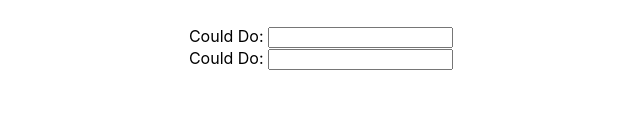
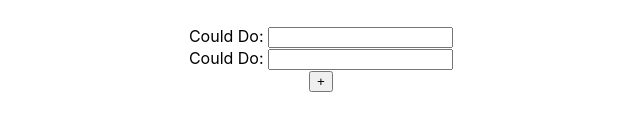
Before and after one commit to BaseBenjamin13/What-To-Do, a React (Create React App) app: page / in a window 1280 px wide. Shown: the part 178-308 px from the top of the page, without its empty margins (319-959 px from the left). Built offline with nearby package versions, Linux system fonts and the light colour scheme.

Commit message:
added add input field component

```diff
--- a/src/components/CouldDo.js
+++ b/src/components/CouldDo.js
@@ -1,10 +1,11 @@
 import React, { useState } from 'react';
 
-import Input from './Input';
+import Input from './inputs/Input';
+import AddInput from './inputs/AddInput';
 
 function CouldDo() {
 
-    const inputs = [<Input/>, <Input />];
+    const [inputs, setInputs] = useState([<Input/>, <Input />]);
     const [couldDos, setCouldDos] = useState([])
 
     return (
@@ -13,6 +14,7 @@ function CouldDo() {
                 {inputs.map((input) => {
                     return input
                 })}
+                <AddInput inputs={inputs} setInputs={setInputs} />
 
             </form>
         </div>
--- /dev/null
+++ b/src/components/inputs/AddInput.js
@@ -0,0 +1,18 @@
+import React from 'react';
+import Input from './Input';
+
+function AddInput({ inputs, setInputs }) {
+
+    const addInput = (e) => {
+        e.preventDefault();
+        setInputs([...inputs, <Input/>])
+    }
+
+  return (
+    <div>
+        <button onClick={addInput}>+</button>
+    </div>
+  )
+}
+
+export default AddInput
--- a/src/index.js
+++ b/src/index.js
@@ -5,7 +5,7 @@ import App from './App';
 
 const root = ReactDOM.createRoot(document.getElementById('root'));
 root.render(
-  <React.StrictMode>
+
     <App />
-  </React.StrictMode>
+
 );
```
Also changed, not shown: src/components/inputs/Input.js (renamed from src/components/Input.js), todos/todos.txt.
